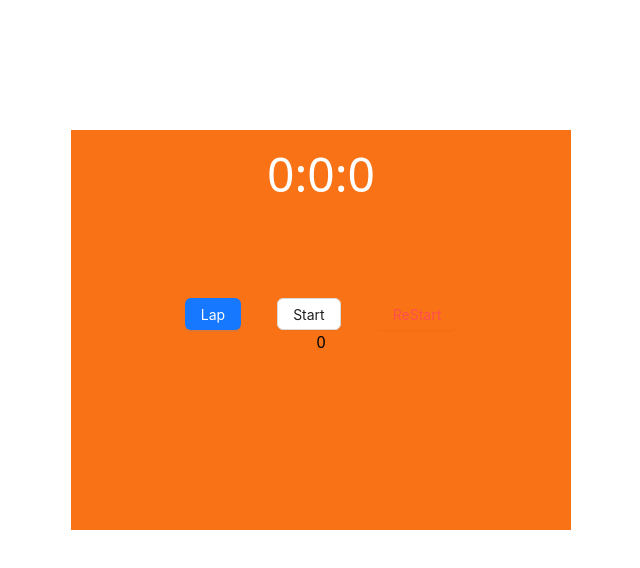
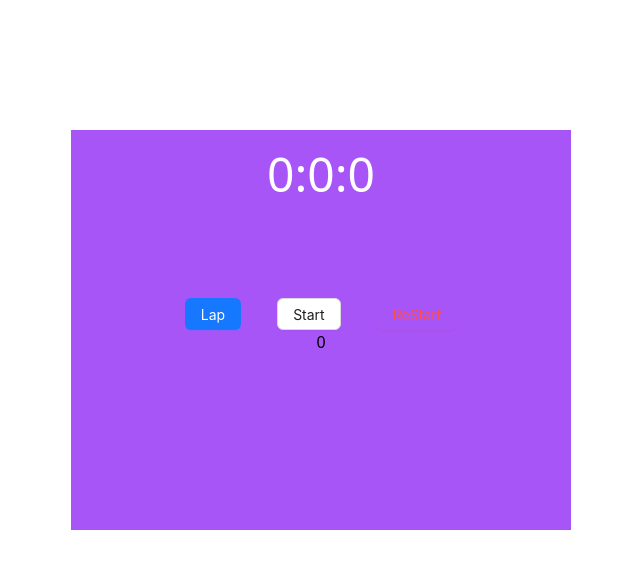
Before and after one commit to Hikmatjan/timer, a React (Vite) app: page / in a window 1280 px wide. Shown: the top 568 px of the page, without its empty margins (319-959 px from the left). Built offline with nearby package versions, Linux system fonts and the light colour scheme.

Commit message:
first-commit

```diff
--- a/src/App.jsx
+++ b/src/App.jsx
@@ -78,7 +78,7 @@ const App = () => {
   };
   return (
     <div id="main" className="flex items-center justify-center">
-      <div className="w-[500px] h-[400px] mt-[130px] bg-orange-500">
+      <div className="w-[500px] h-[400px] mt-[130px] bg-purple-500">
         <div className=" flex justify-center items-center text-white text-5xl mt-5 font-normal">
           <h3> {hour} </h3>:<h3>{minute}</h3>:<h3>{second}</h3>
         </div>
```
